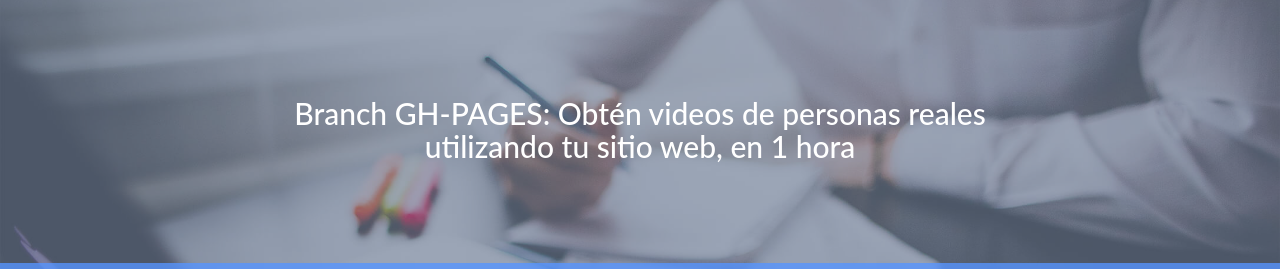
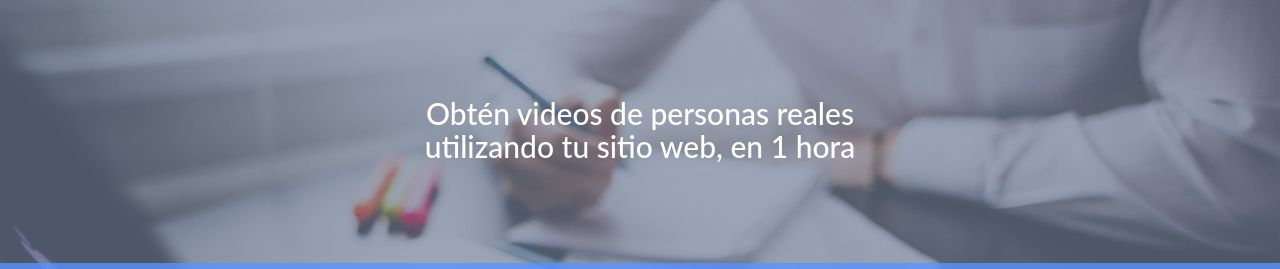
Before and after one commit to GersonM/user-testing-360, a plain HTML site: page index.html in a window 1280 px wide. Shown: the part 73-342 px from the top of the page. Drawn offline with Linux system fonts and the light colour scheme; files whose address does not match are found by name.

Commit message:
texto corregido

```diff
--- a/index.html
+++ b/index.html
@@ -48,7 +48,7 @@
 				</nav>
 
 				<div class="frase">
-					<h2>Branch GH-PAGES: Obtén videos de personas reales <br> utilizando tu sitio web, en 1 hora</h2>
+					<h2>Obtén videos de personas reales <br> utilizando tu sitio web, en 1 hora</h2>
 				</div>
 
 			</div>
```
